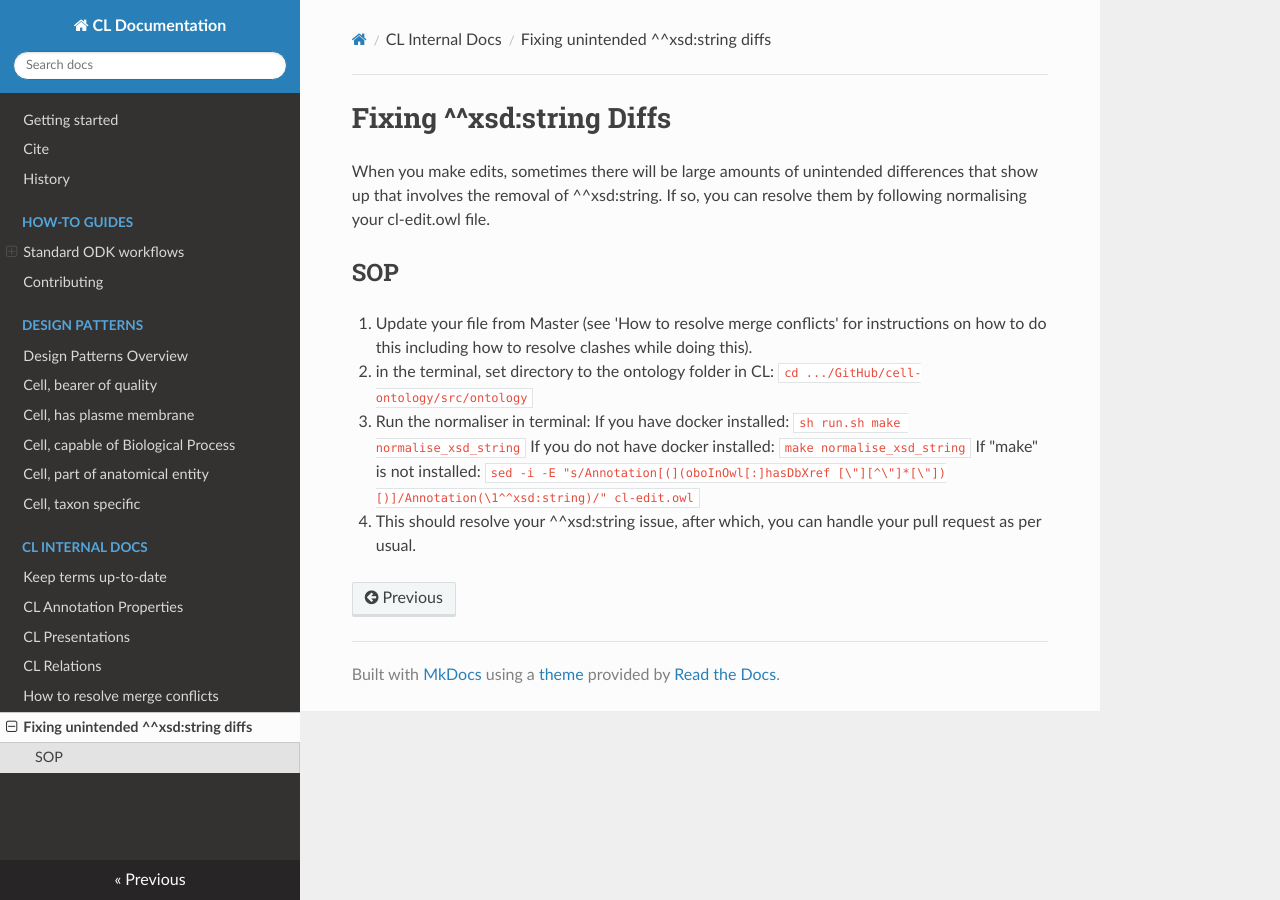
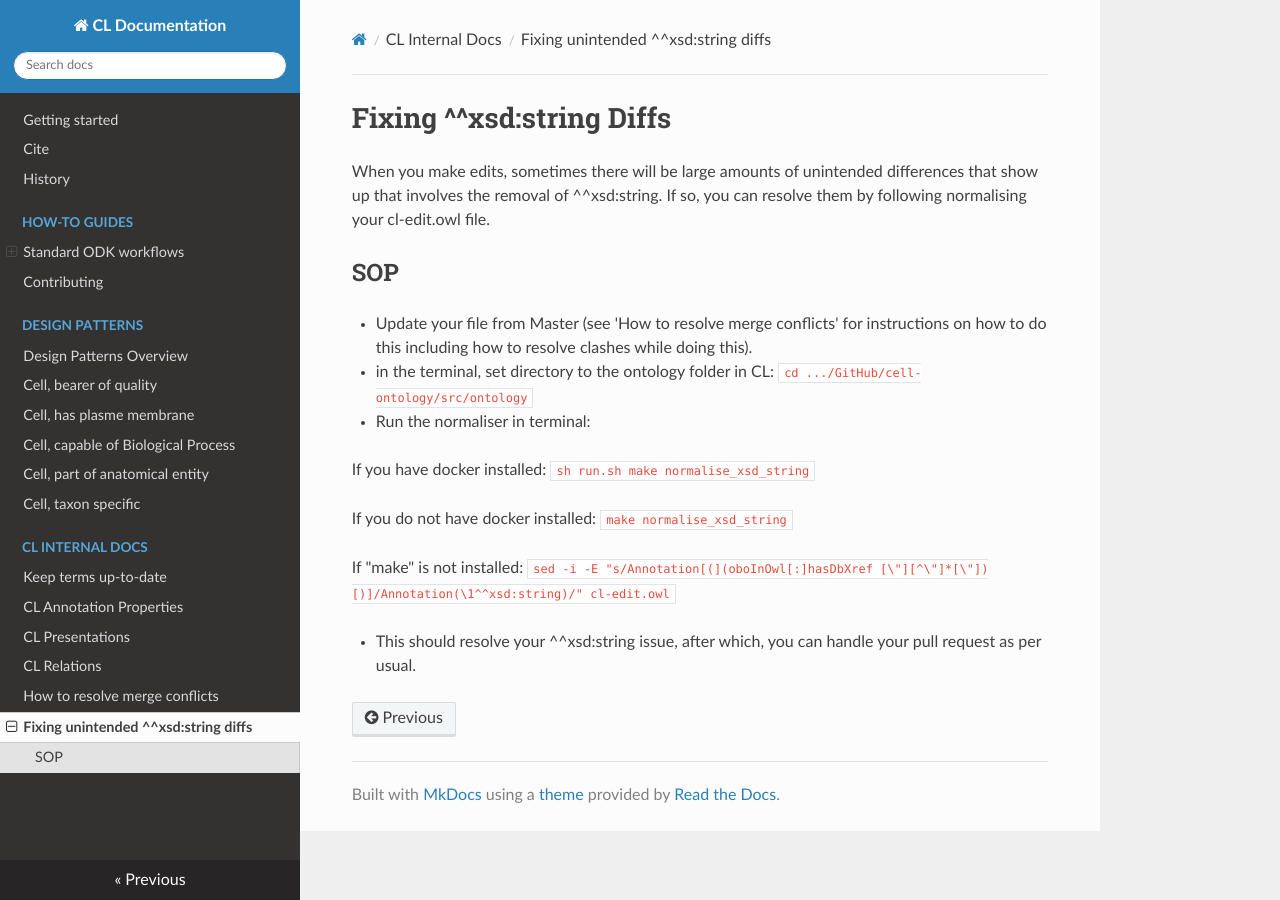
Before and after one commit to obophenotype/cell-ontology, an MkDocs documentation site: the page built from docs/Fixing_xsdstring_diffs.md, in a window 1280 px wide. Built offline with MkDocs 1.6.1, drawn with Linux system fonts in a browser that asks for light colours; nearby versions of some CDN libraries; part of the change alters nothing that is shown.

````diff
--- a/docs/Fixing_xsdstring_diffs.md
+++ b/docs/Fixing_xsdstring_diffs.md
@@ -3,14 +3,16 @@ When you make edits, sometimes there will be large amounts of unintended differe
 
 ## SOP
 
-1. Update your file from Master (see 'How to resolve merge conflicts' for instructions on how to do this including how to resolve clashes while doing this).
+- Update your file from Master (see 'How to resolve merge conflicts' for instructions on how to do this including how to resolve clashes while doing this).
 
-2. in the terminal, set directory to the ontology folder in CL: ```cd .../GitHub/cell-ontology/src/ontology```
+- in the terminal, set directory to the ontology folder in CL: ```cd .../GitHub/cell-ontology/src/ontology```
 
-3. Run the normaliser in terminal:
-If you have docker installed: ```sh run.sh make normalise_xsd_string```
-If you do not have docker installed: ```make normalise_xsd_string```
-If "make" is not installed: ``` sed -i -E "s/Annotation[(](oboInOwl[:]hasDbXref [\"][^\"]*[\"])[)]/Annotation(\1^^xsd:string)/" cl-edit.owl ```
+- Run the normaliser in terminal:
 
+  If you have docker installed: ```sh run.sh make normalise_xsd_string```
 
-4. This should resolve your ^^xsd:string issue, after which, you can handle your pull request as per usual.
+  If you do not have docker installed: ```make normalise_xsd_string```
+
+  If "make" is not installed: ``` sed -i -E "s/Annotation[(](oboInOwl[:]hasDbXref [\"][^\"]*[\"])[)]/Annotation(\1^^xsd:string)/" cl-edit.owl ```
+
+- This should resolve your ^^xsd:string issue, after which, you can handle your pull request as per usual.
````
